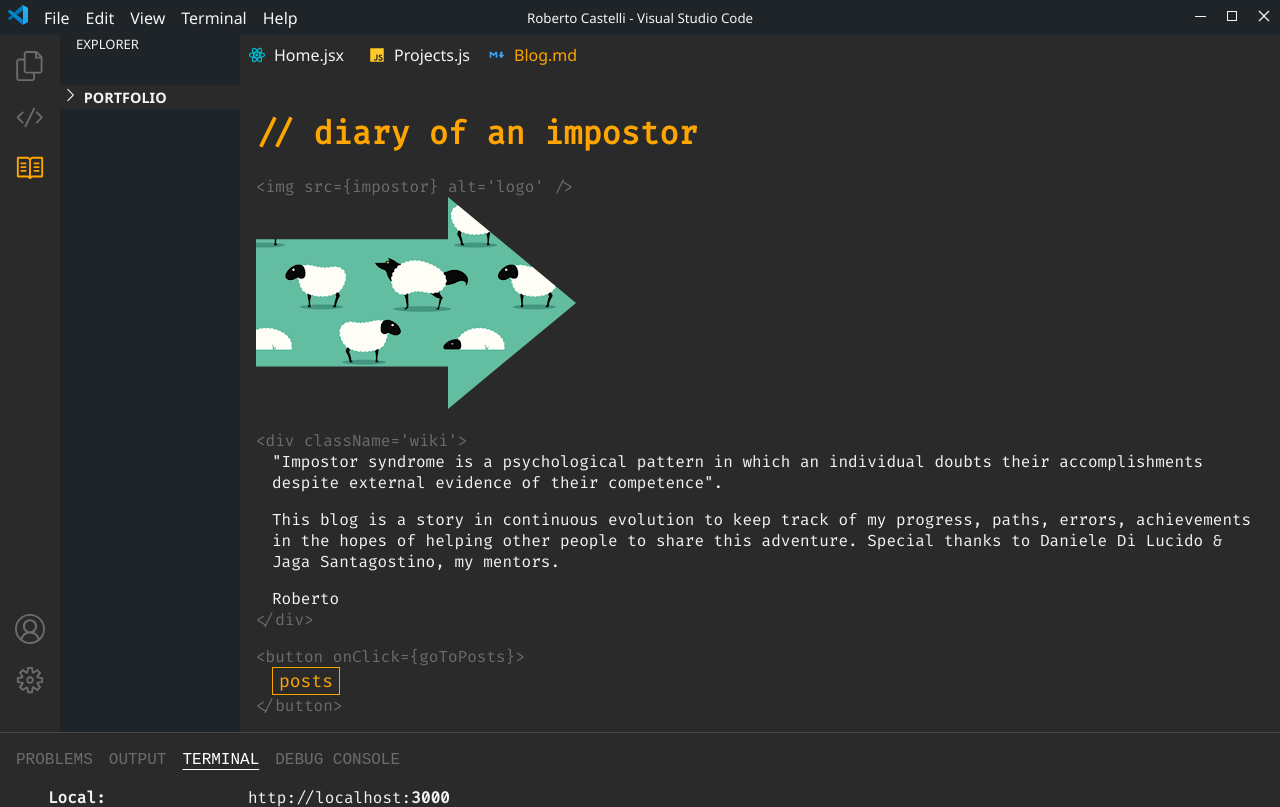
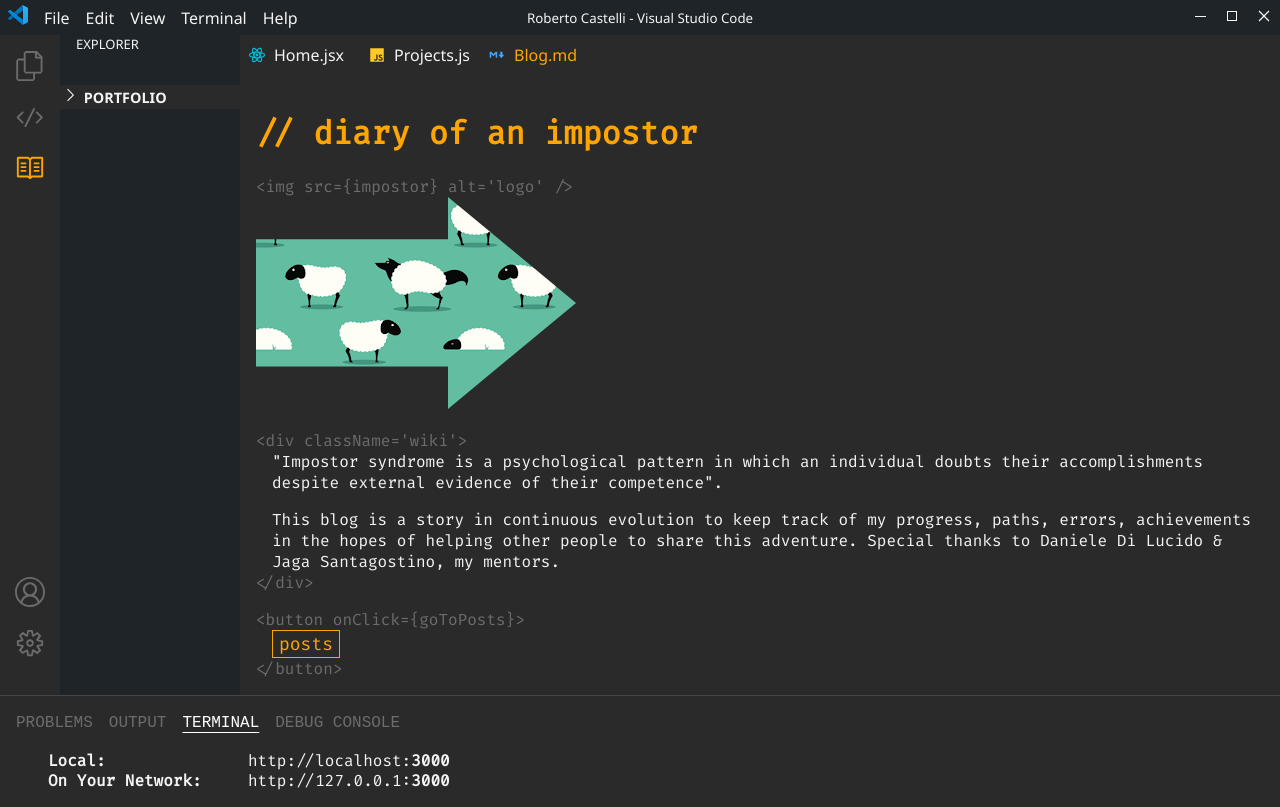
Before and after one commit to RobertoCastelli/portfolio-ts, a React (Create React App) app: page /blog in a window 1280 px wide. Shown: the top 807 px of the page. Built offline with nearby package versions, Linux system fonts and the light colour scheme.

Commit message:
added article page fetch

```diff
--- a/src/pages/Blog.tsx
+++ b/src/pages/Blog.tsx
@@ -31,12 +31,10 @@ const Blog = () => {
             people to share this adventure. Special thanks to Daniele Di Lucido
             & Jaga Santagostino, my mentors.
           </div>
+          <div>{"</div>"}</div>
         </section>
 
-        <section>
-          <div className="blog__text">Roberto</div>
-          <div>{"</div>"}</div>
-        </section>
+        <section></section>
 
         <div>{"<button onClick={goToPosts}>"}</div>
         <Link to="/posts">
--- a/src/posts/001.md
+++ b/src/posts/001.md
@@ -37,3 +37,5 @@ _what I have to do to become what I want_
 
 Stay tuned!
 **_Roberto_**
+
+[back to posts](http://localhost:3000/posts)
```
Also changed, not shown: src/components/Footer.tsx (+4 -4 lines).
